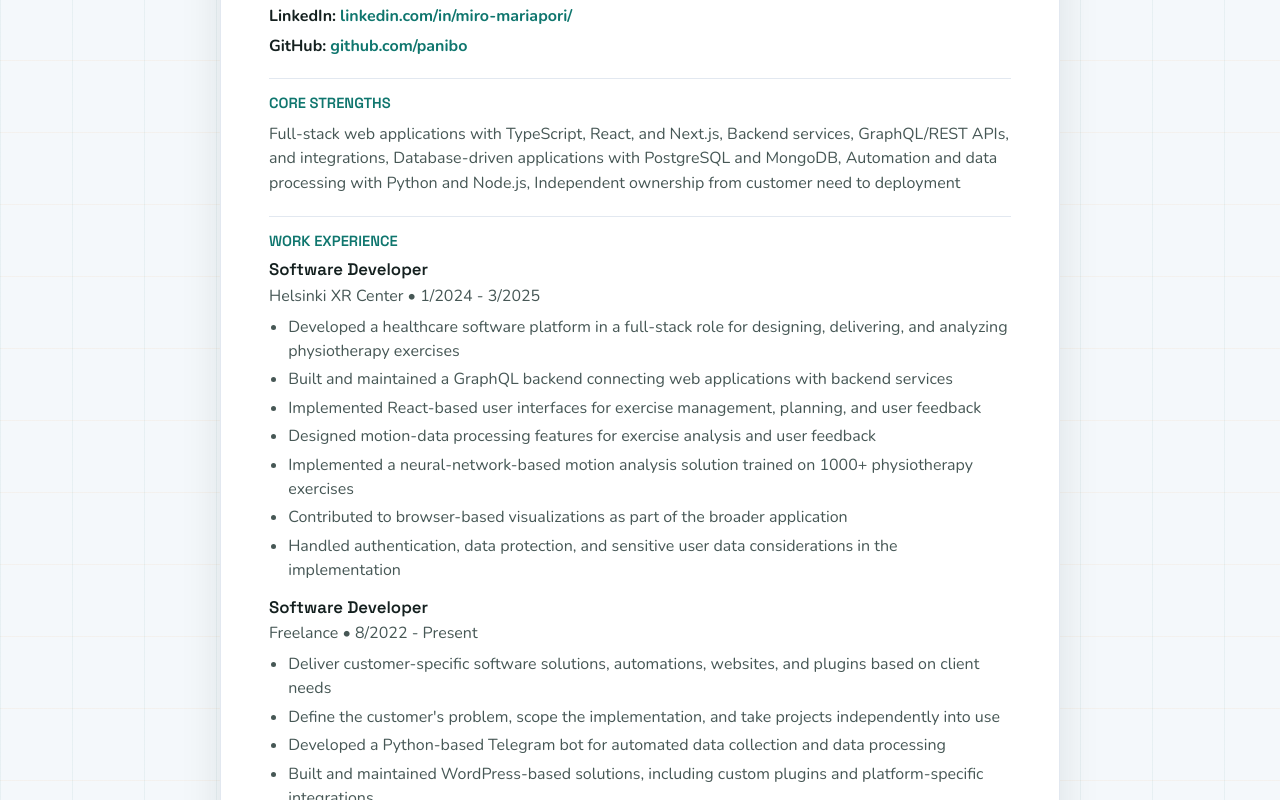
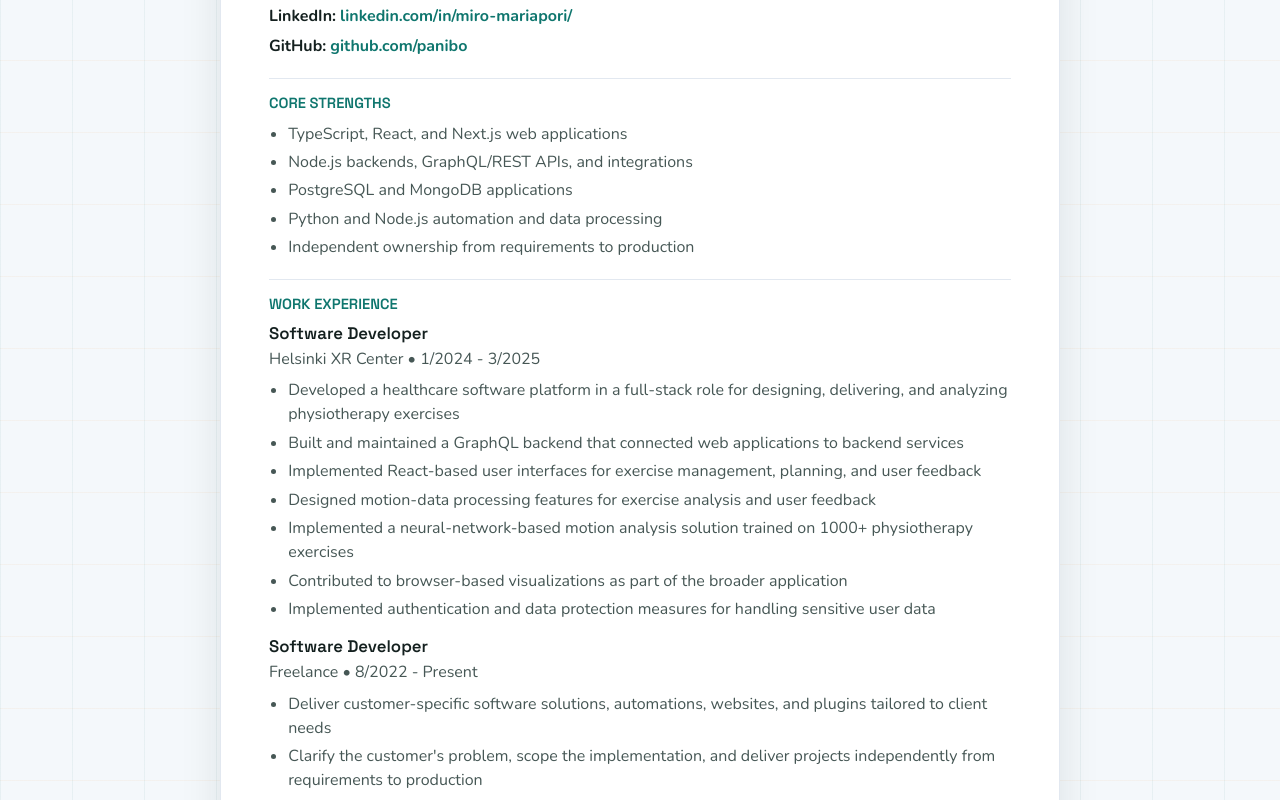
Before and after one commit to Panibo/mariapori-website, a Next.js app: page /en/cv in a window 1280 px wide. Shown: the part 660-1460 px from the top of the page. Built offline with nearby package versions, Linux system fonts and the light colour scheme; no server answers.

Commit message:
CV Update

```diff
--- a/messages/en.json
+++ b/messages/en.json
@@ -156,15 +156,15 @@
       "linkedin": "linkedin.com/in/miro-mariapori/",
       "github": "github.com/panibo",
       "website": "mariapori.dev",
-      "summary": "Full-stack developer with a strong focus on practical web development. I have built React and Next.js user interfaces, Node.js services, GraphQL and REST APIs, database-driven applications, and automation at Helsinki XR Center and in freelance projects. I understand systems quickly, move work forward independently, and write code that is easy to continue building on. I am looking for my next full-stack developer role where I can help build reliable web products for real user needs.",
+      "summary": "Full-stack developer with a strong focus on practical web development. I have built React and Next.js user interfaces, Node.js services, GraphQL and REST APIs, database-driven applications, and automation at Helsinki XR Center and in freelance projects. I understand systems quickly, move work forward independently, and write maintainable code that is easy for others to extend. I am looking for a full-stack developer role where I can help build reliable web products for real user needs.",
       "profilePicture": "/profile.webp"
     },
     "core": [
-      "Full-stack web applications with TypeScript, React, and Next.js",
-      "Backend services, GraphQL/REST APIs, and integrations",
-      "Database-driven applications with PostgreSQL and MongoDB",
-      "Automation and data processing with Python and Node.js",
-      "Independent ownership from customer need to deployment"
+      "TypeScript, React, and Next.js web applications",
+      "Node.js backends, GraphQL/REST APIs, and integrations",
+      "PostgreSQL and MongoDB applications",
+      "Python and Node.js automation and data processing",
+      "Independent ownership from requirements to production"
     ],
     "workExperience": [
       {
@@ -174,12 +174,12 @@
         "endDate": "2025-03-31",
         "description": [
           "Developed a healthcare software platform in a full-stack role for designing, delivering, and analyzing physiotherapy exercises",
-          "Built and maintained a GraphQL backend connecting web applications with backend services",
+          "Built and maintained a GraphQL backend that connected web applications to backend services",
           "Implemented React-based user interfaces for exercise management, planning, and user feedback",
           "Designed motion-data processing features for exercise analysis and user feedback",
           "Implemented a neural-network-based motion analysis solution trained on 1000+ physiotherapy exercises",
           "Contributed to browser-based visualizations as part of the broader application",
-          "Handled authentication, data protection, and sensitive user data considerations in the implementation"
+          "Implemented authentication and data protection measures for handling sensitive user data"
         ]
       },
       {
@@ -188,9 +188,9 @@
         "startDate": "2022-08-01",
         "endDate": null,
         "description": [
-          "Deliver customer-specific software solutions, automations, websites, and plugins based on client needs",
-          "Define the customer's problem, scope the implementation, and take projects independently into use",
-          "Developed a Python-based Telegram bot for automated data collection and data processing",
+          "Deliver customer-specific software solutions, automations, websites, and plugins tailored to client needs",
+          "Clarify the customer's problem, scope the implementation, and deliver projects independently from requirements to production",
+          "Developed a Python-based Telegram bot for automated data collection and processing",
           "Built and maintained WordPress-based solutions, including custom plugins and platform-specific integrations"
         ]
       }
@@ -295,7 +295,7 @@
         ]
       },
       {
-        "category": "Automation and data",
+        "category": "Automation and data processing",
         "children": [
           {
             "name": "OpenAI"
@@ -304,7 +304,7 @@
             "name": "TensorFlow"
           },
           {
-            "name": "Data Processing"
+            "name": "Data processing"
           }
         ]
       },
@@ -345,7 +345,7 @@
           "Built a full-stack platform that improves the discoverability of Metropolia University of Applied Sciences' research and innovation projects",
           "Implemented search, filtering, and matchmaking features using React, Node.js, and PostgreSQL",
           "Added Google OAuth2 authentication for secure and user-friendly login",
-          "Deployed and maintained backend services in a self-managed environment, including server-side infrastructure management"
+          "Deployed and maintained backend services in a self-hosted environment and managed the supporting server infrastructure"
         ]
       }
     ],
@@ -459,7 +459,7 @@
           "Built a full-stack platform improving discoverability of research and innovation projects at Metropolia University of Applied Sciences",
           "Implemented search, filtering, and matchmaking features using React, Node.js, and PostgreSQL",
           "Added Google OAuth2 authentication for secure and user-friendly access",
-          "Deployed and maintained backend services in a self-hosted environment, including server-side infrastructure management"
+          "Deployed and maintained backend services in a self-hosted environment and managed the supporting server infrastructure"
         ]
       },
       {
--- a/messages/fi.json
+++ b/messages/fi.json
@@ -156,15 +156,15 @@
       "linkedin": "linkedin.com/in/miro-mariapori/",
       "github": "github.com/panibo",
       "website": "mariapori.dev",
-      "summary": "Full-stack-kehittäjä, jonka vahvuus on käytännönläheinen web-kehitys. Olen rakentanut React- ja Next.js-käyttöliittymiä, Node.js-palveluita, GraphQL- ja REST-rajapintoja, tietokantapohjaisia sovelluksia sekä automaatioita Helsinki XR Centerissä ja freelance-projekteissa. Hahmotan kokonaisuuksia nopeasti, vien tehtäviä itsenäisesti maaliin ja kirjoitan koodia, jota on helppo jatkokehittää. Etsin seuraavaa full-stack-kehittäjän roolia, jossa pääsen rakentamaan luotettavia web-tuotteita oikeisiin käyttötarpeisiin.",
+      "summary": "Full-stack-kehittäjä, jonka vahvuus on käytännönläheinen web-kehitys. Olen rakentanut React- ja Next.js-käyttöliittymiä, Node.js-palveluita, GraphQL- ja REST-rajapintoja, tietokantapohjaisia sovelluksia sekä automaatioita Helsinki XR Centerissä ja freelance-projekteissa. Hahmotan kokonaisuuksia nopeasti, vien työtä itsenäisesti eteenpäin ja kirjoitan ylläpidettävää koodia, jota muiden on helppo jatkokehittää. Haen full-stack-kehittäjän roolia, jossa pääsen rakentamaan luotettavia web-tuotteita todellisiin käyttäjätarpeisiin.",
       "profilePicture": "/profile.webp"
     },
     "core": [
-      "Full-stack-web-sovellukset TypeScriptillä, Reactilla ja Next.js:llä",
-      "Backend-palvelut, GraphQL/REST-rajapinnat ja integraatiot",
-      "Tietokantapohjaiset sovellukset PostgreSQL:llä ja MongoDB:llä",
-      "Automaatioratkaisut ja datankäsittely Pythonilla ja Node.js:llä",
-      "Itsenäinen vastuunotto asiakastarpeesta julkaisuun"
+      "TypeScript-, React- ja Next.js-pohjaiset web-sovellukset",
+      "Node.js-backendit, GraphQL/REST-rajapinnat ja integraatiot",
+      "PostgreSQL- ja MongoDB-pohjaiset sovellukset",
+      "Python- ja Node.js-automaatiot sekä datan käsittely",
+      "Itsenäinen vastuunotto määrittelystä julkaisuun"
     ],
     "workExperience": [
       {
@@ -179,7 +179,7 @@
           "Suunnittelin liikedataa käsitteleviä ratkaisuja harjoitteiden analysointiin ja käyttäjäpalautteen tuottamiseen",
           "Toteutin neuroverkkoon perustuvan liikeanalyysiratkaisun, joka koulutettiin yli 1000 fysioterapiaharjoitteella",
           "Osallistuin selainpohjaisten visualisointien toteutukseen osana laajempaa sovelluskokonaisuutta",
-          "Huomioin toteutuksessa autentikoinnin, tietosuojan ja arkaluonteisen käyttäjädatan käsittelyn"
+          "Toteutin autentikointiin, tietosuojaan ja arkaluonteisen käyttäjädatan käsittelyyn liittyviä ratkaisuja"
         ]
       },
       {
@@ -188,9 +188,9 @@
         "startDate": "2022-08-01",
         "endDate": null,
         "description": [
-          "Toimitan asiakaskohtaisia ohjelmistoratkaisuja, automaatioita, verkkosivuja ja lisäosia asiakkaiden tarpeisiin",
-          "Määrittelen asiakkaan ongelman, rajaan toteutuksen ja vien projektit itsenäisesti käyttöön asti",
-          "Kehitin Python-pohjaisen Telegram-botin automatisoituun tiedonkeruuseen ja datankäsittelyyn",
+          "Toimitan asiakaskohtaisia ohjelmistoratkaisuja, automaatioita, verkkosivuja ja lisäosia asiakkaiden tarpeiden mukaan",
+          "Selvitän asiakkaan ongelman, rajaan toteutuksen ja vien projektit itsenäisesti tuotantoon asti",
+          "Kehitin Python-pohjaisen Telegram-botin automatisoituun tiedonkeruuseen ja datan käsittelyyn",
           "Rakensin ja ylläpidin WordPress-pohjaisia ratkaisuja, kuten räätälöityjä lisäosia ja alustakohtaisia integraatioita"
         ]
       }
@@ -295,7 +295,7 @@
         ]
       },
       {
-        "category": "Automaatio ja data",
+        "category": "Automaatio ja datan käsittely",
         "children": [
           {
             "name": "OpenAI"
@@ -304,7 +304,7 @@
             "name": "TensorFlow"
           },
           {
-            "name": "Datankäsittely"
+            "name": "Datan käsittely"
           }
         ]
       },
@@ -326,7 +326,7 @@
         "description": [
           "Suunnittelin ja toteutin full-stack-ohjelmistokerroksen autonomisen telakuorma-auton reitinhallintaan osana Metropolian KOTKA-hanketta yhteistyössä Maanpuolustuskorkeakoulun kanssa",
           "Rakensin React- ja Leaflet-pohjaisen karttakäyttöliittymän ajoneuvokohtaisten reittien määrittelyyn, tallentamiseen ja tilaseurantaan",
-          "Toteutin TypeScriptillä Node.js WebSocket-palvelimen, joka välittää reittikomennot oikealle ajoneuvotunnukselle, ylläpitää ajoneuvotiloja ja julkaisee tilapäivityksiä reaaliaikaisesti",
+        "Toteutin TypeScript- ja Node.js-pohjaisen WebSocket-palvelimen, joka välittää reittikomennot oikealle ajoneuvotunnukselle, ylläpitää ajoneuvotiloja ja julkaisee tilapäivityksiä reaaliaikaisesti",
           "Toteutin komentoriviltä ajettavan ajoneuvosimulaattorin, jolla usean simuloidun ajoneuvon reititys ja tilapäivitykset voitiin todentaa ilman varsinaista ajoneuvorajapintaa"
         ]
       },
@@ -345,7 +345,7 @@
           "Rakensin full-stack-alustan, joka parantaa Metropolia Ammattikorkeakoulun tutkimus- ja innovaatioprojektien löydettävyyttä",
           "Toteutin haku-, suodatus- ja matchmaking-ominaisuudet Reactilla, Node.js:llä ja PostgreSQL:llä",
           "Lisäsin Google OAuth2 -autentikoinnin turvallista ja käyttäjäystävällistä kirjautumista varten",
-          "Julkaisin ja ylläpidin backend-palveluita itse hallinnoidussa ympäristössä, mukaan lukien palvelinpuolen infrastruktuurin hallinta"
+          "Julkaisin ja ylläpidin backend-palveluita itse hallinnoidussa ympäristössä ja vastasin myös palvelininfrastruktuurin hallinnasta"
         ]
       }
     ],
@@ -459,7 +459,7 @@
           "Rakensin full-stack-alustan, joka parantaa Metropolia Ammattikorkeakoulun tutkimus- ja innovaatioprojektien löydettävyyttä.",
           "Toteutin haku-, suodatus- ja matchmaking-ominaisuudet Reactilla, Node.js:llä ja PostgreSQL:llä.",
           "Lisäsin Google OAuth2 -autentikoinnin turvallista ja käyttäjäystävällistä kirjautumista varten.",
-          "Julkaisin ja ylläpidin backend-palveluita itse hallinnoidussa ympäristössä, mukaan lukien palvelinpuolen infrastruktuurin hallinta."
+          "Julkaisin ja ylläpidin backend-palveluita itse hallinnoidussa ympäristössä ja vastasin myös palvelininfrastruktuurin hallinnasta."
         ]
       },
       {
--- a/src/app/[locale]/cv/page.tsx
+++ b/src/app/[locale]/cv/page.tsx
@@ -201,7 +201,11 @@ const CV = () => {
 
         <section>
           <h2>{t("sections.coreStrengths")}</h2>
-          <span>{core.join(", ")}</span>
+          <ul>
+            {core.map((item) => (
+              <li key={item}>{item}</li>
+            ))}
+          </ul>
         </section>
 
         <section>
--- a/src/data/projects.json
+++ b/src/data/projects.json
@@ -66,7 +66,7 @@
       "Built a full-stack platform improving discoverability of research and innovation projects at Metropolia University of Applied Sciences",
       "Implemented search, filtering, and matchmaking features using React, Node.js, and PostgreSQL",
       "Added Google OAuth2 authentication for secure and user-friendly access",
-      "Deployed and maintained backend services in a self-hosted environment, including server-side infrastructure management"
+      "Deployed and maintained backend services in a self-hosted environment and managed the supporting server infrastructure"
     ],
     "links": [
       {
```
Also changed, not shown: src/data/cv.json (+6 -6 lines), 2 other files (tests, documents, lock files or other folders).
